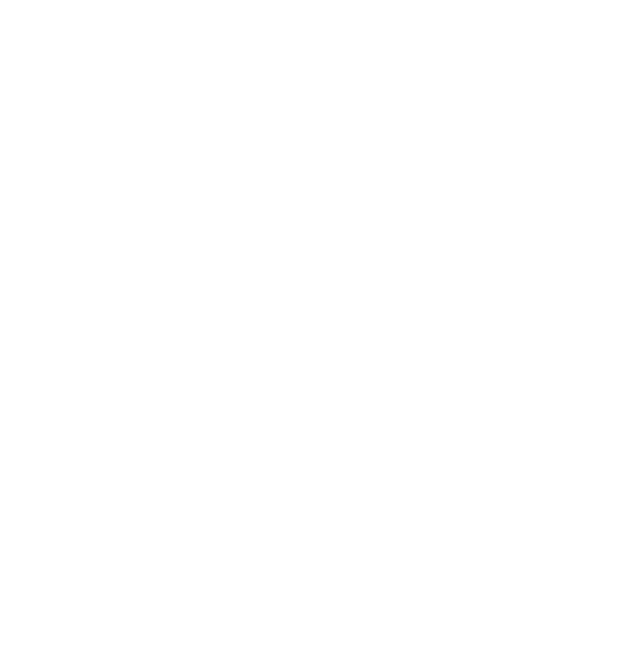
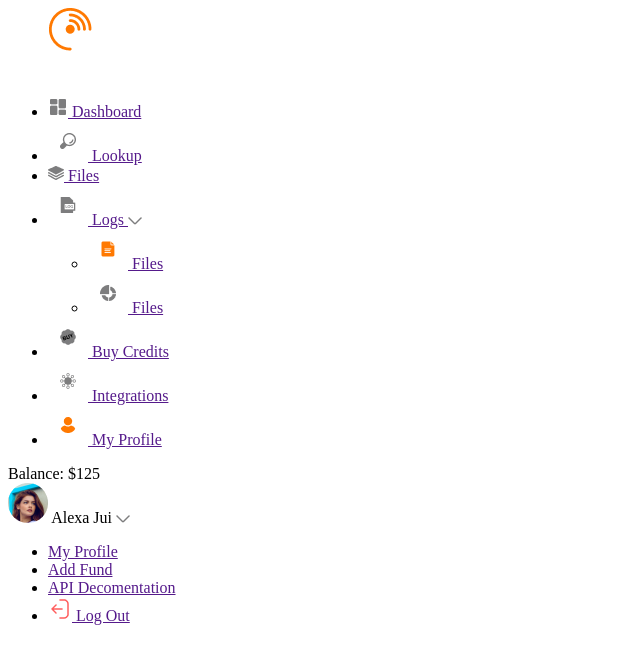
Before and after one commit to sujoncham/orrange-toolz, a plain HTML site: page index.html in a window 1280 px wide. Shown: the whole page, without its empty margins (0-640 px from the left). Drawn offline with Linux system fonts and the light colour scheme.

Commit message:
markup completed

```diff
--- a/index.html
+++ b/index.html
@@ -14,8 +14,59 @@
         <div class="container">
             <div>
                 <nav>
-                    <img src="" alt="">
+                    <img src="./img/logo.png" alt="">
+                    <ul>
+                        <li>
+                            <a href=""> <img src="./img/dashboard.png" alt=""> Dashboard</a>
+                        </li>
+                        <li>
+                            <a href=""> <img src="./img/lookup.png" alt=""> Lookup</a>
+                        </li>
+                        <li>
+                            <a href=""> <img src="./img/files.png" alt=""> Files</a>
+                        </li>
+                        <li>
+                            <a href="">
+                                <img src="./img/logs.png" alt=""> Logs
+                                <img src="./img/down-arrow.png" alt="">
+                            </a>
+                            <ul>
+                                <li>
+                                    <a href=""> <img src="./img/single-bulk.png" alt=""> Files</a>
+                                </li>
+                                <li>
+                                    <a href=""> <img src="./img/daily-usage.png" alt=""> Files</a>
+                                </li>
+                            </ul>
+                        </li>
+                        <li>
+                            <a href=""> <img src="./img/buy.png" alt=""> Buy Credits</a>
+                        </li>
+                        <li>
+                            <a href=""> <img src="./img/integrations.png" alt=""> Integrations</a>
+                        </li>
+                        <li>
+                            <a href=""> <img src="./img/my-profile.png" alt=""> My Profile</a>
+                        </li>
+                    </ul>
                 </nav>
+                <div>
+                    <span>Balance: $125</span>
+                    <div>
+                        <img src="./img/profile.png" alt="">
+                        <span>Alexa Jui</span>
+                        <img src="./img/down-arrow.png" alt="">
+                        <ul>
+                            <li><a href="">My Profile</a></li>
+                            <li><a href="">Add Fund</a></li>
+                            <li><a href="">API Decomentation</a></li>
+                            <li><a href="">
+                                    <img src="./img/log-out.png" alt="">
+                                    Log Out
+                                </a></li>
+                        </ul>
+                    </div>
+                </div>
             </div>
         </div>
     </div>
```
Also changed, not shown: img/buy.png (renamed from img/Frame 10083.png), img/daily-usage.png (renamed from img/Frame 10085 (1).png), img/dashboard.png (renamed from img/home-svgrepo-com.png), img/down-arrow.png (renamed from img/Vector 97.png), img/files.png (renamed from img/stacked-files-svgrepo-com 1.png), img/integrations.png (renamed from img/Frame 10083 (1).png), img/log-out.png (renamed from img/log-out-svgrepo-com 1.png), img/logo.png (added), img/logs.png (renamed from img/Frame 10086.png), img/lookup.png (renamed from img/Frame 10084.png), img/my-profile.png (renamed from img/Frame 10083 (2).png), img/profile.png (renamed from img/unsplash_6W4F62sN_yI.png), img/single-bulk.png (renamed from img/Frame 10085.png), img/up-arrow.png (added).
